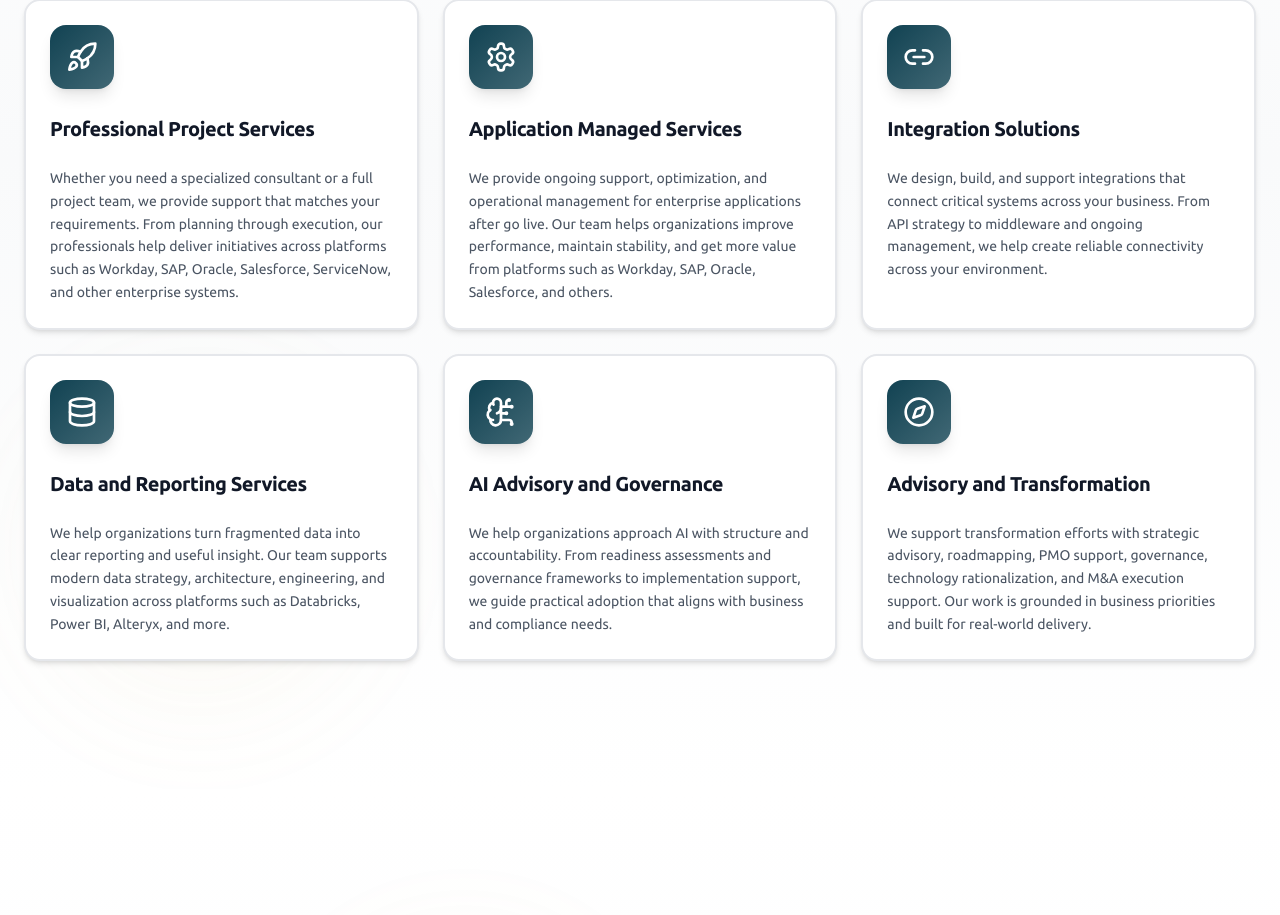
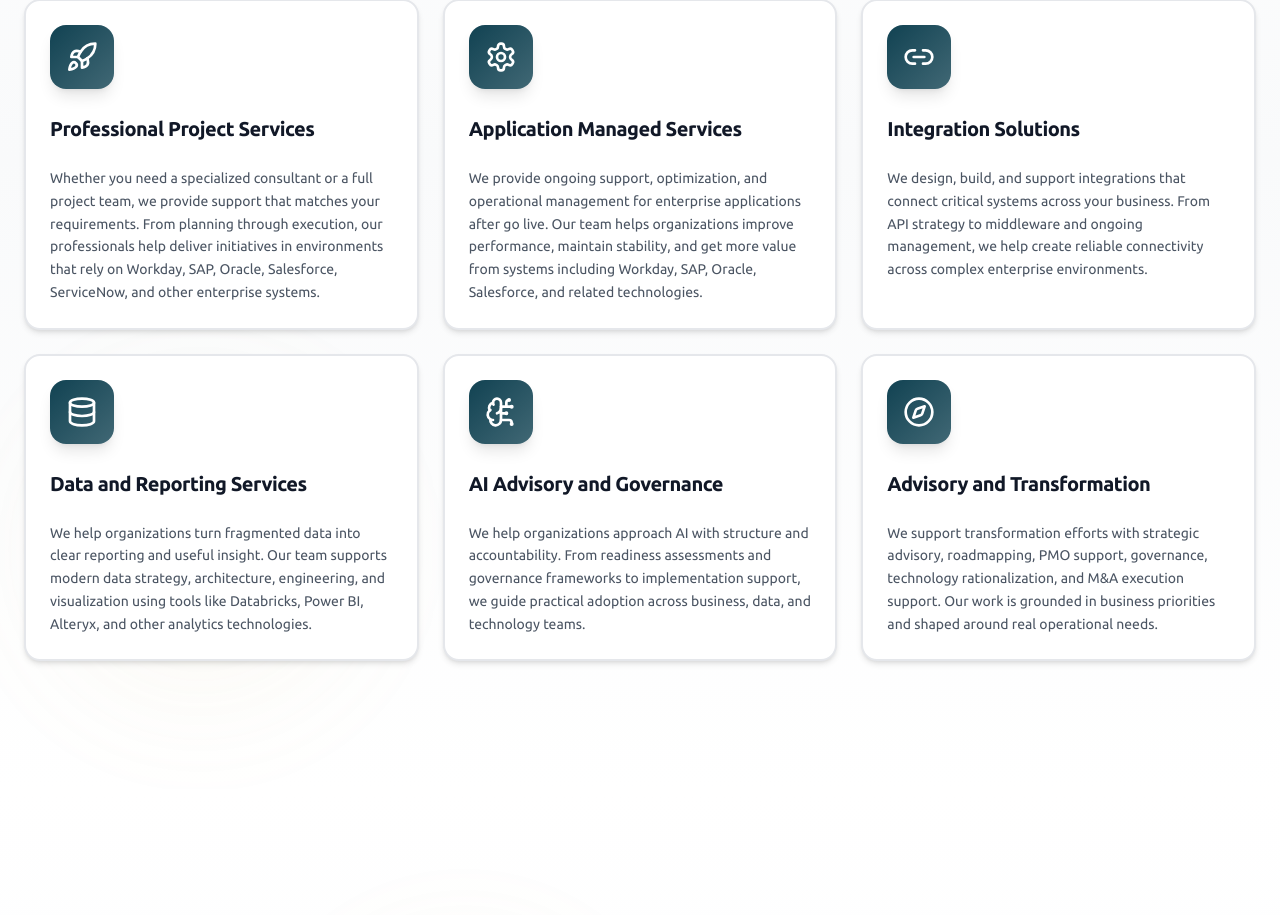
Before and after one commit to codeprintagency/Robra-It, a Next.js app: page / in a window 1280 px wide. Shown: the part 1275-2190 px from the top of the page. Built offline with nearby package versions, Linux system fonts and the light colour scheme.

Commit message:
Update all six practice area descriptions
Co-Authored-By: Claude Sonnet 4.6 <noreply@anthropic.com>

```diff
--- a/components/Services.tsx
+++ b/components/Services.tsx
@@ -16,37 +16,37 @@ const practices = [
     icon: Rocket,
     title: "Professional Project Services",
     description:
-      "Whether you need a specialized consultant or a full project team, we provide support that matches your requirements. From planning through execution, our professionals help deliver initiatives across platforms such as Workday, SAP, Oracle, Salesforce, ServiceNow, and other enterprise systems.",
+      "Whether you need a specialized consultant or a full project team, we provide support that matches your requirements. From planning through execution, our professionals help deliver initiatives in environments that rely on Workday, SAP, Oracle, Salesforce, ServiceNow, and other enterprise systems.",
   },
   {
     icon: Settings,
     title: "Application Managed Services",
     description:
-      "We provide ongoing support, optimization, and operational management for enterprise applications after go live. Our team helps organizations improve performance, maintain stability, and get more value from platforms such as Workday, SAP, Oracle, Salesforce, and others.",
+      "We provide ongoing support, optimization, and operational management for enterprise applications after go live. Our team helps organizations improve performance, maintain stability, and get more value from systems including Workday, SAP, Oracle, Salesforce, and related technologies.",
   },
   {
     icon: Link2,
     title: "Integration Solutions",
     description:
-      "We design, build, and support integrations that connect critical systems across your business. From API strategy to middleware and ongoing management, we help create reliable connectivity across your environment.",
+      "We design, build, and support integrations that connect critical systems across your business. From API strategy to middleware and ongoing management, we help create reliable connectivity across complex enterprise environments.",
   },
   {
     icon: Database,
     title: "Data and Reporting Services",
     description:
-      "We help organizations turn fragmented data into clear reporting and useful insight. Our team supports modern data strategy, architecture, engineering, and visualization across platforms such as Databricks, Power BI, Alteryx, and more.",
+      "We help organizations turn fragmented data into clear reporting and useful insight. Our team supports modern data strategy, architecture, engineering, and visualization using tools like Databricks, Power BI, Alteryx, and other analytics technologies.",
   },
   {
     icon: BrainCircuit,
     title: "AI Advisory and Governance",
     description:
-      "We help organizations approach AI with structure and accountability. From readiness assessments and governance frameworks to implementation support, we guide practical adoption that aligns with business and compliance needs.",
+      "We help organizations approach AI with structure and accountability. From readiness assessments and governance frameworks to implementation support, we guide practical adoption across business, data, and technology teams.",
   },
   {
     icon: Compass,
     title: "Advisory and Transformation",
     description:
-      "We support transformation efforts with strategic advisory, roadmapping, PMO support, governance, technology rationalization, and M&A execution support. Our work is grounded in business priorities and built for real-world delivery.",
+      "We support transformation efforts with strategic advisory, roadmapping, PMO support, governance, technology rationalization, and M&A execution support. Our work is grounded in business priorities and shaped around real operational needs.",
   },
 ]
 
```
